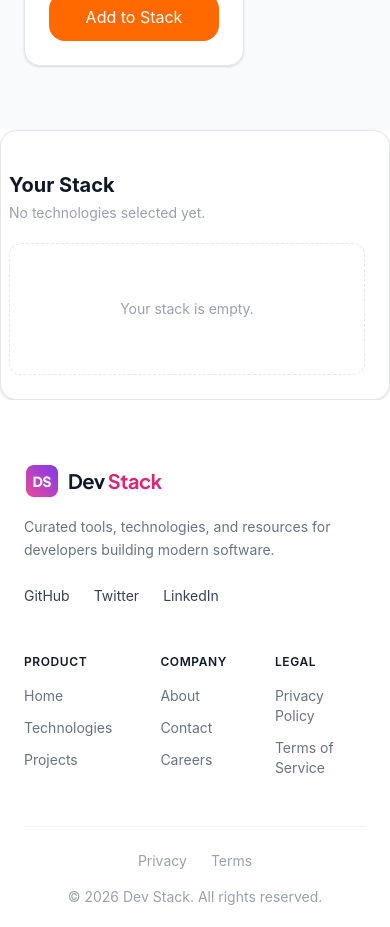
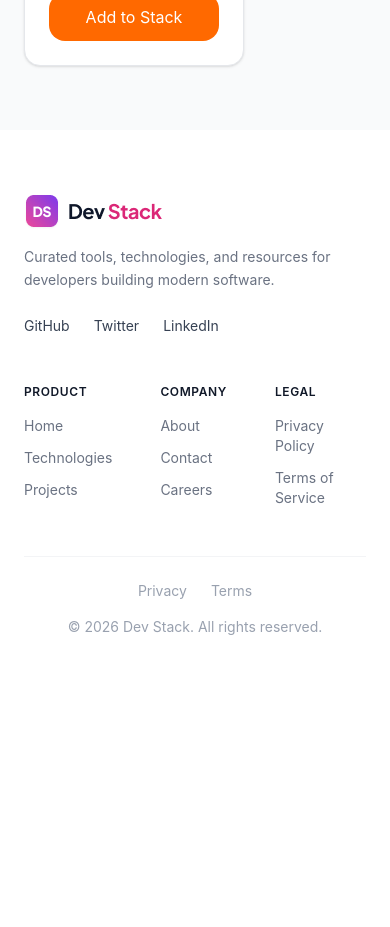
Before and after one commit to Arif-Khan1981/B14-A05-DevStack-Assign, a React (Vite) app: page / in a window 390 px wide. Shown: the part 6960-7887 px from the top of the page. After the commit the page ends 7661 px from the top, so only its background shows below. Built offline with nearby package versions, Linux system fonts and the light colour scheme.

Commit message:
Device responsive correction and remove TechCard tag from App.tsx

```diff
--- a/src/App.tsx
+++ b/src/App.tsx
@@ -14,7 +14,6 @@ function App() {
       <Navbar/>
       <Hero/>
       <TechnologiesSection/>
-      <StackCard/>
       <Footer/>
     </>
   );
--- a/src/components/TechnologiesSection.tsx
+++ b/src/components/TechnologiesSection.tsx
@@ -25,7 +25,7 @@ const TechnologiesSection = () => {
 
         {/* Two-column layout: cards grid (left) + StackCard (right) */}
         <div className="grid grid-cols-12 gap-6">
-          {/* Left: Technology Cards grid — 2/3 mobile, 1/2 sm, 3/4 lg */}
+          {/* Left: Technology Cards grid — 2/3 sm, 3/4 lg */}
           <div className="col-span-8 lg:col-span-9">
 
             {/* Technology Cards */}
@@ -47,7 +47,7 @@ const TechnologiesSection = () => {
             </div>
           </div>
 
-          {/* Right: StackCard — 1/3 mobile, 1/2 sm, 1/4 lg */}
+          {/* Right: StackCard — 1/3 sm, 1/4 lg */}
           <div className="col-span-4 lg:col-span-3">
               <div className="sticky top-14 z-10">
                 <StackCard />
```
